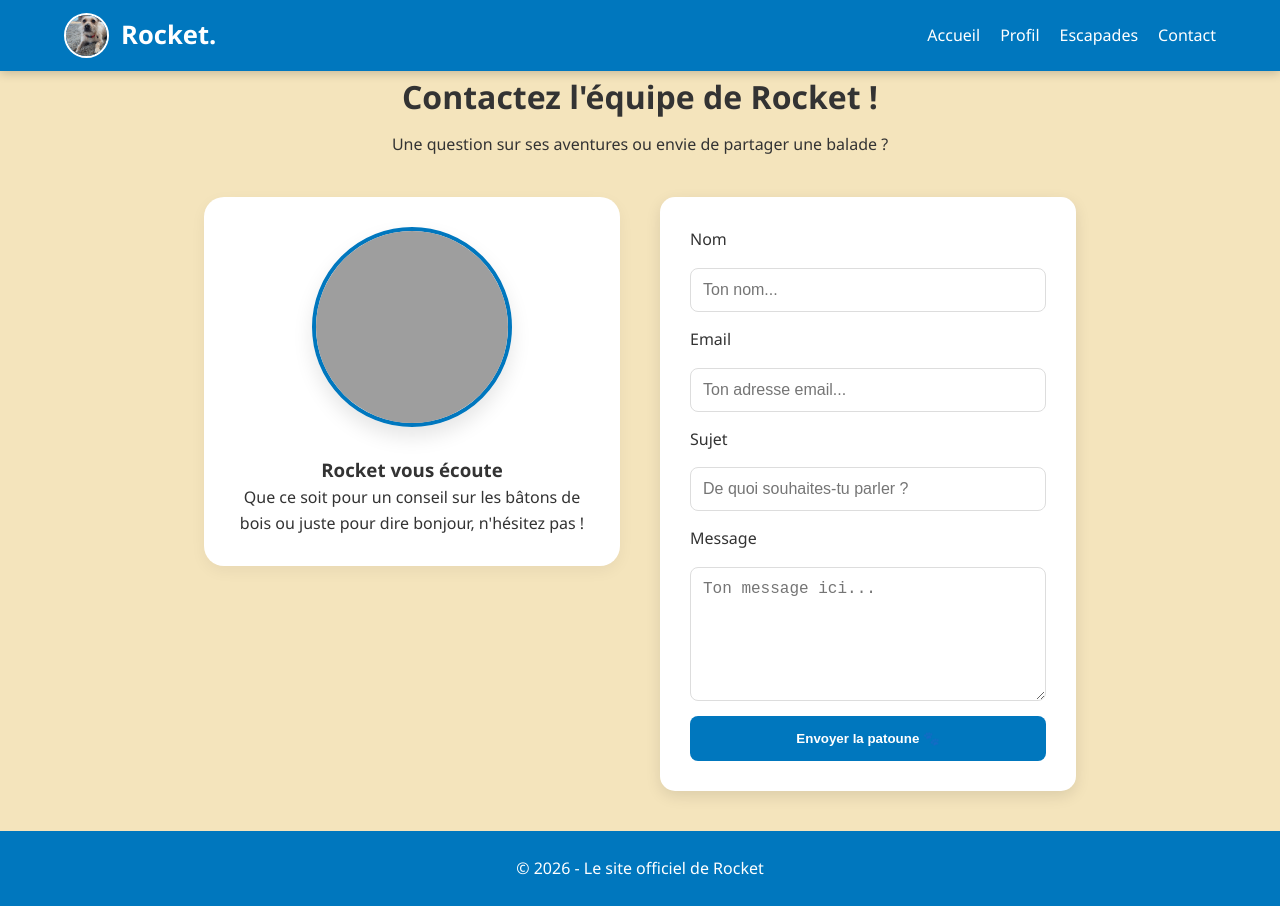
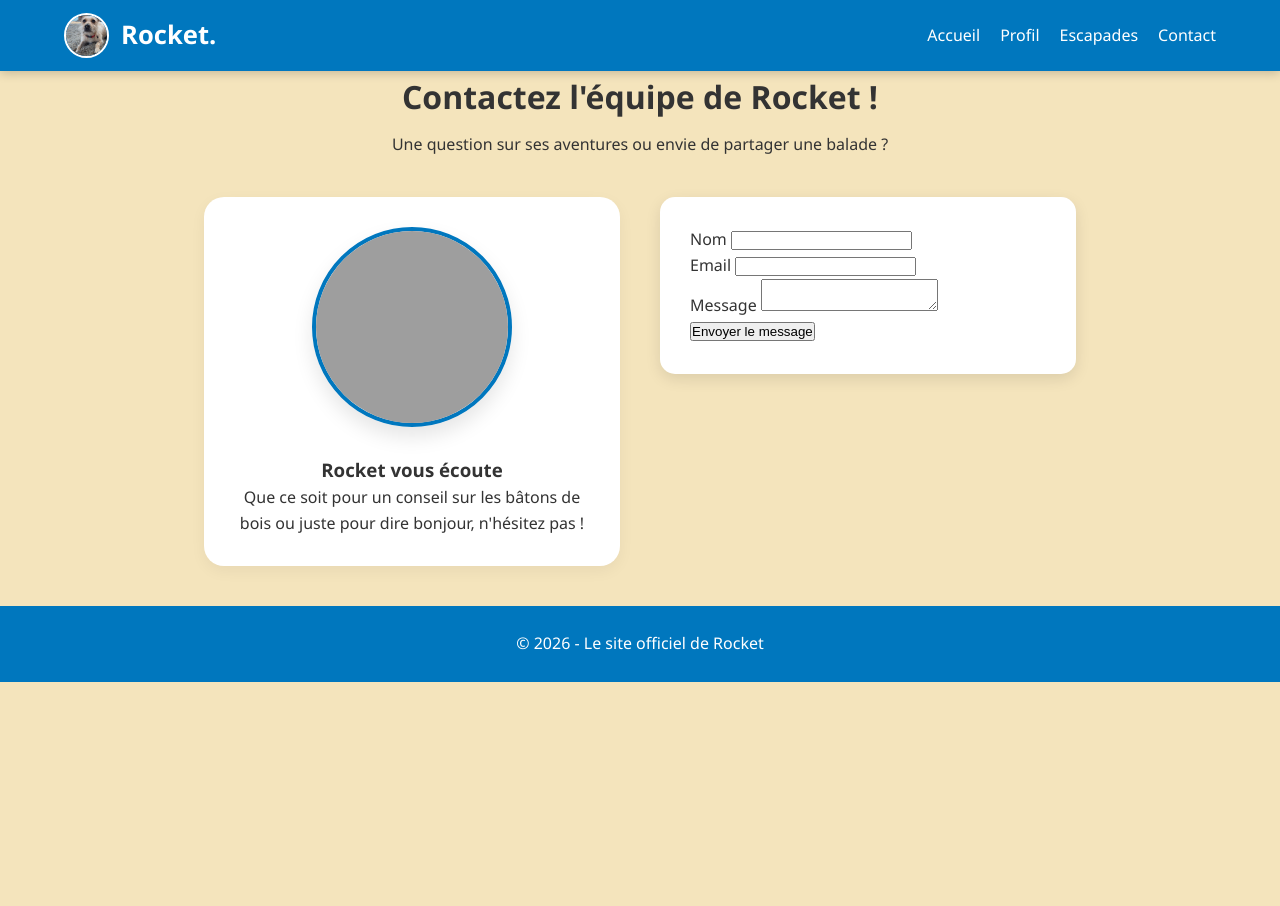
Before and after one commit to DavidD4278/rocket, a plain HTML site: page contact.html in a window 1280 px wide. After the commit the page ends 800 px from the top, so only its background shows below. Drawn offline with Linux system fonts and the light colour scheme; grey boxes are pictures that could not be loaded.

Commit message:
Update contact form to use Web3Forms API

```diff
--- a/contact.html
+++ b/contact.html
@@ -39,20 +39,27 @@
             </div>
 
             <div class="contact-container">
-                <form class="contact-form" action="https://formspree.io/f/mkgbvpey" method="POST">
-    <label for="nom">Nom</label>
-    <input type="text" id="nom" name="name" placeholder="Ton nom..." required>
+              <form action="https://api.web3forms.com/submit" method="POST">
+    <input type="hidden" name="access_key" value="ea1ec12e-c7db-4d8b-a48e-e22163706e23">
 
-    <label for="email">Email</label>
-    <input type="email" id="email" name="_replyto" placeholder="Ton adresse email..." required>
+    <input type="hidden" name="redirect" value="https://web3forms.com/success">
 
-    <label for="sujet">Sujet</label>
-    <input type="text" id="sujet" name="subject" placeholder="De quoi souhaites-tu parler ?">
+    <div class="form-group">
+        <label for="name">Nom</label>
+        <input type="text" name="name" id="name" required>
+    </div>
 
-    <label for="message">Message</label>
-    <textarea id="message" name="message" rows="6" placeholder="Ton message ici..." required></textarea>
+    <div class="form-group">
+        <label for="email">Email</label>
+        <input type="email" name="email" id="email" required>
+    </div>
 
-    <button type="submit">Envoyer la patoune 🐾</button>
+    <div class="form-group">
+        <label for="message">Message</label>
+        <textarea name="message" id="message" required></textarea>
+    </div>
+
+    <button type="submit" class="btn">Envoyer le message</button>
 </form>
             </div>
 
```
